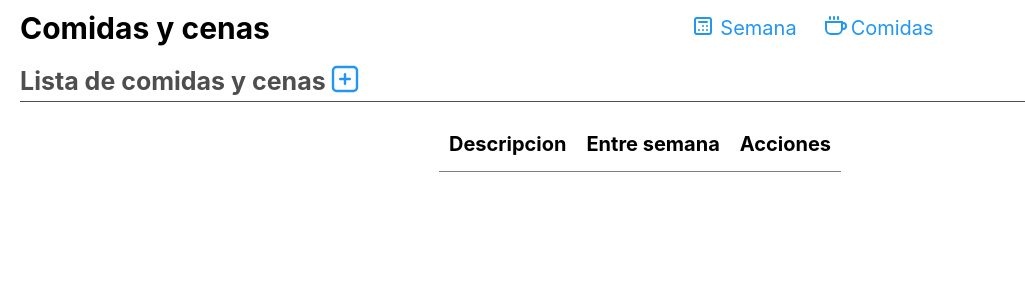
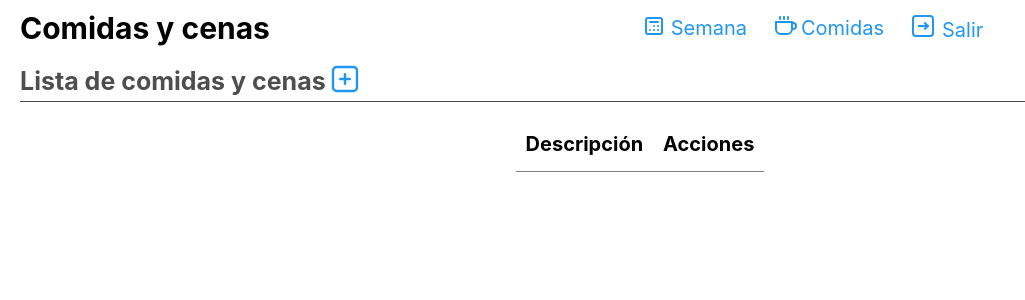
Before and after one commit to Dellos7/comidasycenas, a PHP site: template web/views/comidas/mostrar.php in a window 1280 px wide. Shown: the top 300 px of the page, without its empty margins (0-1025 px from the left). Run offline with PHP 8.4, Linux system fonts and the light colour scheme; the template is opened without the code that fills it, so the values that code supplies are empty; some libraries are stand-ins or nearby versions.

Commit message:
anyadir, modificar y borrar comidas

```diff
--- a/sql/1-schema.sql
+++ b/sql/1-schema.sql
@@ -6,6 +6,7 @@ CREATE TABLE comida(
     codigo INTEGER NOT NULL AUTO_INCREMENT,
     descripcion TEXT NOT NULL,
     entresemana BOOLEAN NOT NULL DEFAULT 1,
+    cena BOOLEAN NOT NULL DEFAULT 0,
     CONSTRAINT pk_comida PRIMARY KEY (codigo)
 );
 
--- a/web/assets/css/estilo.css
+++ b/web/assets/css/estilo.css
@@ -89,7 +89,7 @@ h2{
     display: grid;
     font-size: 2rem;
     justify-content: center;
-    grid-template-columns: repeat(3, minmax( 5rem, auto ));
+    grid-template-columns: repeat(2, minmax( 5rem, auto ));
     grid-auto-rows: minmax( 5rem, auto );
 }
 
@@ -98,11 +98,13 @@ h2{
     border-bottom: 1px solid gray;
 }
 
-.comidas__header-descripcion,.comidas__header-entresemana,.comidas__header-acciones{
+.comidas__header-descripcion,.comidas__header-entresemana,.comidas__header-cena,.comidas__header-acciones{
     font-weight: bold;
 }
 
-.comidas__header-entresemana, .comidas__comida-entresemana{
+.comidas__header-entresemana, .comidas__comida-entresemana,
+.comidas__header-cena, .comidas__comida-cena
+{
     text-align: center;
 }
 
@@ -162,6 +164,20 @@ h2 > a > i{
     background: var(--azul-oscuro);
 }
 
+.form-login{
+    display: flex;
+    flex-flow: column;
+    align-items: center;
+}
+
+.form-login > input{
+    padding: 1rem;
+    font-size: 2rem;
+    margin: 1rem;
+    border: 1px solid gray;
+    border-radius: 5px;
+}
+
 @media screen and ( max-width: 500px ){
     .nav{
         flex-direction: column;
--- a/web/assets/css/iconos.css
+++ b/web/assets/css/iconos.css
@@ -1,3 +1,5 @@
+/* https://css.gg/ */
+
 .gg-calendar-dates {
     box-sizing: border-box;
     position: relative;
@@ -199,6 +201,42 @@
     left: 8px
    }
 
+   .gg-arrow-right-r {
+    box-sizing: border-box;
+    position: relative;
+    display: block;
+    width: 22px;
+    height: 22px;
+    border: 2px solid;
+    transform: scale(var(--ggs,1));
+    border-radius: 4px
+   }
+
+   .gg-arrow-right-r::after,
+   .gg-arrow-right-r::before {
+    content: "";
+    display: block;
+    box-sizing: border-box;
+    position: absolute;
+    right: 4px
+   }
+
+   .gg-arrow-right-r::after {
+    width: 6px;
+    height: 6px;
+    border-top: 2px solid;
+    border-right: 2px solid;
+    transform: rotate(45deg);
+    bottom: 6px
+   }
+
+   .gg-arrow-right-r::before {
+    width: 10px;
+    height: 2px;
+    bottom: 8px;
+    background: currentColor
+   }
+
 .icono{
     display: inline-block;
     margin: 0 .8rem;
--- /dev/null
+++ b/web/assets/js/script.js
@@ -0,0 +1,20 @@
+function borrarComida(e, codigo){
+    e.preventDefault();
+    if( confirm( '¿Quieres borrar la comida?' ) ){
+        const req = new XMLHttpRequest();
+        req.open( 'DELETE', `api/comida/borrar?codigo=${codigo}` );
+        req.onreadystatechange = function(){
+            if( req.status === 200 && req.readyState === req.DONE ){
+                const res = JSON.parse( req.response );
+                if( !res || res.error ){
+                    alert( 'Error borrando la comida' );
+                } else{
+                    document.querySelectorAll( `[data-comida-codigo="${codigo}"]` ).forEach( (el) => {
+                        el.remove();
+                    });
+                }
+            }
+        };
+        req.send();
+    }
+}
--- a/web/controllers/DefaultController.php
+++ b/web/controllers/DefaultController.php
@@ -3,7 +3,7 @@
 class DefaultController extends Controller {
 
     public function defaultAction(){
-        Utils::redirect( 'login' );
+        Utils::redirect( 'usuario/login' );
     }
 
 }
--- a/web/utils/Utils.php
+++ b/web/utils/Utils.php
@@ -3,7 +3,7 @@
 class Utils{
 
     public static function redirect( $url ){
-        header( "Location: " . $url );
+        header( "Location: " . BASE_URL . $url );
     }
 
     public static function validarUsuario(){
@@ -18,7 +18,7 @@ class Utils{
         if( self::validarUsuario() ){
             return true;
         }
-        self::redirect( 'login' );
+        self::redirect( 'usuario/login' );
     }
 
 }
--- a/web/views/comidas/mostrar.php
+++ b/web/views/comidas/mostrar.php
@@ -3,35 +3,32 @@
     <a href="comida/anyadir"><i class="icono gg-add-r"></i></a>
 </div> -->
 <div class="comidas">
-    <div class="comidas__header-descripcion">Descripcion</div>
-    <div class="comidas__header-entresemana">Entre semana</div>
+    <div class="comidas__header-descripcion">Descripción</div>
+    <!-- <div class="comidas__header-entresemana">Entre semana</div>
+    <div class="comidas__header-cena">Cena</div> -->
     <div class="comidas__header-acciones">Acciones</div>
 
-    <!-- <?php foreach( $comidas as $comida ):?>
-        <div class="comidas__comida">
-            <span class="comidas__comida-descripcion">
-                <?=$comida->descripcion?>
-            </span>
-            <div class="comidas__comida-acciones">
-                <a href="comida/editar?codigo=<?=$comida->codigo?>"><i class="icono gg-edit-markup"></i></a>
-                <a class="comidas__comida-acciones__borrar" href="comida/borrar?codigo=<?=$comida->codigo?>"><i class="icono gg-trash"></i></a>
-            </div>
-        </div>
-    <?php endforeach; ?> -->
     <?php foreach( $comidas as $comida ):?>
-        <div class="comidas__comida-descripcion">
+        <div class="comidas__comida-descripcion" data-comida-codigo="<?=$comida->codigo?>">
             <?=$comida->descripcion?>
         </div>
-        <div class="comidas__comida-entresemana">
+        <!-- <div class="comidas__comida-entresemana" data-comida-codigo="<?=$comida->codigo?>">
             <?php if( $comida->esEntresemana ): ?>
                 Sí
             <?php else: ?>
                 No
             <?php endif; ?>
         </div>
-        <div class="comidas__comida-acciones">
+        <div class="comidas__comida-cena" data-comida-codigo="<?=$comida->codigo?>">
+            <?php if( $comida->esCena ): ?>
+                Sí
+            <?php else: ?>
+                No
+            <?php endif; ?>
+        </div> -->
+        <div class="comidas__comida-acciones" data-comida-codigo="<?=$comida->codigo?>">
             <a href="comida/editar?codigo=<?=$comida->codigo?>"><i class="icono gg-edit-markup"></i></a>
-            <a class="comidas__comida-acciones__borrar" href="comida/borrar?codigo=<?=$comida->codigo?>"><i class="icono gg-trash"></i></a>
+            <a class="comidas__comida-acciones__borrar" href="" onclick="borrarComida(event, <?=$comida->codigo?>)"><i class="icono gg-trash"></i></a>
         </div>
 
     <?php endforeach; ?>
--- a/web/views/layouts/header.php
+++ b/web/views/layouts/header.php
@@ -11,6 +11,7 @@
     <link href="https://fonts.googleapis.com/css2?family=Roboto:wght@100;300;400;500;700&display=swap" rel="stylesheet">
     <link rel="stylesheet" href="assets/css/iconos.css">
     <link rel="stylesheet" href="assets/css/estilo.css">
+    <script defer type="text/javascript" src="assets/js/script.js"></script>
 </head>
 <body>
     <nav class="nav">
@@ -19,6 +20,7 @@
             <ul>
                 <li><a href="semana"><i class="icono gg-calendar-dates"></i>Semana</a></li>
                 <li><a href="comidas"><i class="icono gg-coffee"></i>Comidas</a></li>
+                <li><a href="usuario/logout"><i class="icono gg-arrow-right-r"></i>Salir</a></li>
             </ul>
         <?php endif; ?>
     </nav>
```
Also changed, not shown: sql/2-data.sql (+13 -10 lines), web/controllers/ComidaController.php (+21 -6 lines), web/controllers/UsuarioController.php (renamed from web/controllers/LoginController.php, +8 -3 lines), web/index.php (+15 -11 lines), web/models/Comida.php (+22 -10 lines), web/views/comida/editar.php (+8 -0 lines), web/views/login/login.php (+4 -6 lines).
